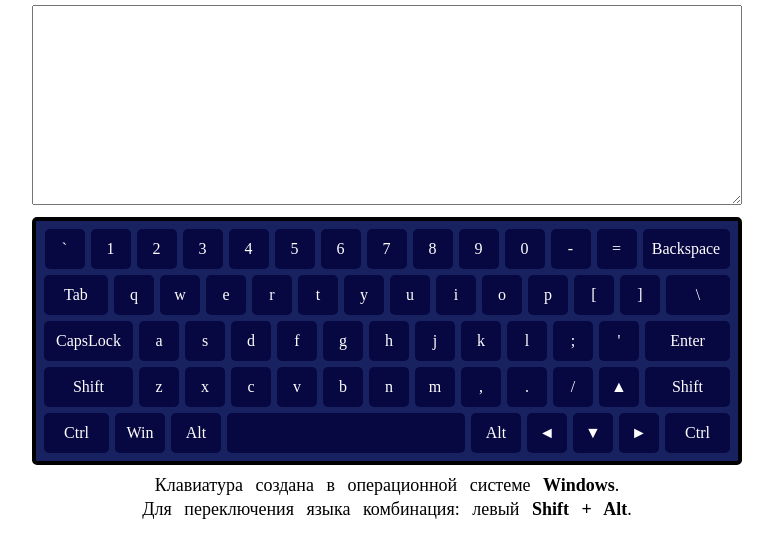
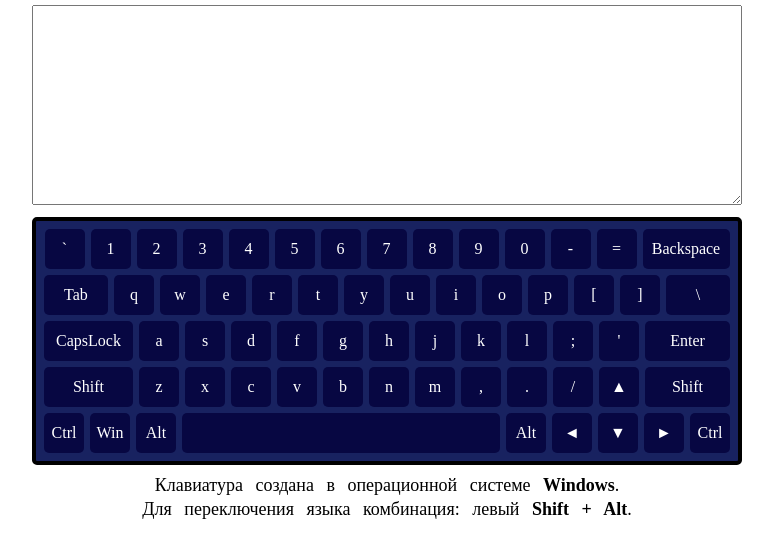
Before and after one commit to Ef-Siarhei/virtual-keyboard, a website: page virtual-keyboard/src/index.html in a window 1280 px wide. Shown: the part 48-606 px from the top of the page, without its empty margins (253-1026 px from the left). Drawn offline with Linux system fonts and the light colour scheme.

Commit message:
fix: offset navigation arrows

```diff
--- a/virtual-keyboard/src/style.scss
+++ b/virtual-keyboard/src/style.scss
@@ -62,16 +62,5 @@
 }
 
 .row5 button:nth-child(4) {
-  width: 238px;
+  width: 318px;
 }
-
-.row5 button:first-child,
-.row5 button:last-child {
-  width: 65px;
-}
-
-.row5 button:nth-child(2),
-.row5 button:nth-child(3),
-.row5 button:nth-child(5) {
-  width: 50px;
-}
```
Also changed, not shown: virtual-keyboard/src/style.css, 1 other file.
